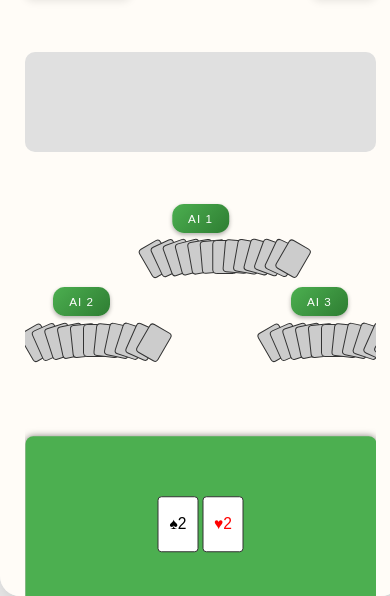
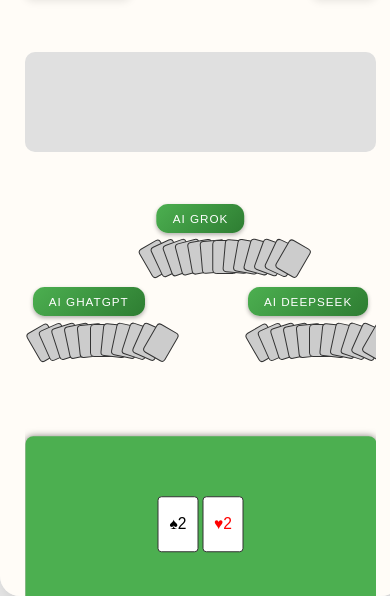
Before and after one commit to stockcorp/game, a plain HTML site: page 999/index.html in a window 390 px wide. Shown: the part 248-844 px from the top of the page. Drawn offline with Linux system fonts and the light colour scheme.

Commit message:
Update index.html

```diff
--- a/999/index.html
+++ b/999/index.html
@@ -126,16 +126,16 @@
             position: absolute;
             transform-origin: bottom center;
         }
-        #ai1 {
+        #aiGrok {
             top: min(5vw, 20px);
             left: 50%;
             transform: translateX(-50%);
         }
-        #ai2 {
+        #aiGhatGPT {
             left: min(5vw, 20px);
             top: min(25vw, 150px);
         }
-        #ai3 {
+        #aiDeepSeek {
             right: min(5vw, 20px);
             top: min(25vw, 150px);
         }
@@ -234,18 +234,18 @@
             background: linear-gradient(135deg, #f44336, #d32f2f);
         }
         @media (max-width: 768px) {
-            #ai1 { top: 5vh; }
-            #ai2 { left: 5vw; top: min(20vh, 120px); }
-            #ai3 { right: 5vw; top: min(20vh, 120px); }
+            #aiGrok { top: 5vh; }
+            #aiGhatGPT { left: 5vw; top: min(20vh, 120px); }
+            #aiDeepSeek { right: 5vw; top: min(20vh, 120px); }
             .player-label { font-size: min(3vw, 16px); padding: 0.5rem 1rem; }
             #info-panel { padding: min(2vw, 10px); }
             #status, #scores, #timer { font-size: min(4vw, 16px); }
             #history { font-size: min(3.5vw, 14px); }
         }
         @media (max-width: 480px) {
-            #ai1 { top: 2vh; }
-            #ai2 { left: 2vw; top: min(15vh, 100px); }
-            #ai3 { right: 2vw; top: min(15vh, 100px); }
+            #aiGrok { top: 2vh; }
+            #aiGhatGPT { left: 2vw; top: min(15vh, 100px); }
+            #aiDeepSeek { right: 2vw; top: min(15vh, 100px); }
             .card { font-size: min(4vw, 16px); }
             button { padding: 0.8rem 1.5rem; font-size: min(4vw, 16px); }
             #controls { gap: 0.5rem; }
@@ -430,17 +430,17 @@
                 <!-- 原始遊戲區域 -->
                 <div id="game-container">
                     <div id="opponents">
-                        <div class="opponent" id="ai1">
-                            <div class="player-label">AI 1</div>
-                            <div class="opponent-hand" id="ai1-hand"></div>
+                        <div class="opponent" id="aiGrok">
+                            <div class="player-label">AI Grok</div>
+                            <div class="opponent-hand" id="aiGrok-hand"></div>
                         </div>
-                        <div class="opponent" id="ai2">
-                            <div class="player-label">AI 2</div>
-                            <div class="opponent-hand" id="ai2-hand"></div>
+                        <div class="opponent" id="aiGhatGPT">
+                            <div class="player-label">AI GhatGPT</div>
+                            <div class="opponent-hand" id="aiGhatGPT-hand"></div>
                         </div>
-                        <div class="opponent" id="ai3">
-                            <div class="player-label">AI 3</div>
-                            <div class="opponent-hand" id="ai3-hand"></div>
+                        <div class="opponent" id="aiDeepSeek">
+                            <div class="player-label">AI DeepSeek</div>
+                            <div class="opponent-hand" id="aiDeepSeek-hand"></div>
                         </div>
                     </div>
                     <div id="table">
@@ -452,7 +452,7 @@
                 </div>
                 <div id="info-panel">
                     <div id="status">等待開始...</div>
-                    <div id="scores">得分: 玩家: 0 | AI 1: 0 | AI 2: 0 | AI 3: 0</div>
+                    <div id="scores">得分: 玩家: 0 | AI Grok: 0 | AI GhatGPT: 0 | AI DeepSeek: 0</div>
                     <div id="timer">計時器: 30秒</div>
                     <div id="controls">
                         <button onclick="playCards()">出牌</button>
@@ -612,14 +612,15 @@
                     playerHand.appendChild(emptyDiv);
                 }
 
-                for (let i = 1; i <= 3; i++) {
-                    const aiHand = document.getElementById(`ai${i}-hand`);
+                const aiNames = ['aiGrok', 'aiGhatGPT', 'aiDeepSeek'];
+                for (let i = 0; i < 3; i++) {
+                    const aiHand = document.getElementById(`${aiNames[i]}-hand`);
                     aiHand.innerHTML = '';
-                    if (hands[i] && hands[i].length > 0) {
-                        const cardCount = hands[i].length;
+                    if (hands[i + 1] && hands[i + 1].length > 0) {
+                        const cardCount = hands[i + 1].length;
                         const maxAngle = 60;
                         const angleStep = cardCount > 1 ? Math.min(maxAngle / (cardCount - 1), 10) : 0;
-                        hands[i].forEach((card, j) => {
+                        hands[i + 1].forEach((card, j) => {
                             const cardDiv = document.createElement('div');
                             cardDiv.classList.add('opponent-card');
                             const angle = (j - (cardCount - 1) / 2) * angleStep;
@@ -642,7 +643,7 @@
                     });
                 }
 
-                document.getElementById('scores').textContent = `得分: 玩家: ${scores[0]} | AI 1: ${scores[1]} | AI 2: ${scores[2]} | AI 3: ${scores[3]}`;
+                document.getElementById('scores').textContent = `得分: 玩家: ${scores[0]} | AI Grok: ${scores[1]} | AI GhatGPT: ${scores[2]} | AI DeepSeek: ${scores[3]}`;
             } catch (e) {
                 console.error('更新 UI 錯誤:', e);
                 showNotification('UI 渲染失敗，請重試！', 'lose');
@@ -660,7 +661,7 @@
 
         function updateStatus() {
             try {
-                const names = ['玩家', 'AI 1', 'AI 2', 'AI 3'];
+                const names = ['玩家', 'AI Grok', 'AI GhatGPT', 'AI DeepSeek'];
                 if (hands.some(hand => hand && hand.length === 0) && !gameEnded) {
                     gameEnded = true;
                     const winner = hands.findIndex(hand => hand && hand.length === 0);
@@ -967,7 +968,7 @@
             try {
                 const hand = hands[currentPlayer];
                 if (!hand) return;
-                const names = ['玩家', 'AI 1', 'AI 2', 'AI 3'];
+                const names = ['玩家', 'AI Grok', 'AI GhatGPT', 'AI DeepSeek'];
                 if (isFirstRound && !hand.some(card => card.rank === '3' && card.suit === '♣')) {
                     try {
                         passSound.play().catch(e => console.warn('無法播放 pass.mp3:', e));
@@ -994,7 +995,7 @@
                         if (combo.type !== 'single') {
                             playComboSound(combo.type);
                         }
-                        animateCards(combo.cards, `ai${currentPlayer}`, combo.type);
+                        animateCards(combo.cards, `ai${names[currentPlayer].replace(/\s/g, '')}`, combo.type);
                         moveHistory.push(`${names[currentPlayer]}出: ${combo.type} (${combo.cards.map(c => `${c.suit}${c.rank}`).join(', ')})`);
                         tableCards = combo.cards;
                         lastPlayed = combo;
@@ -1017,7 +1018,7 @@
                     if (validCombo.type !== 'single') {
                         playComboSound(validCombo.type);
                     }
-                    animateCards(validCombo.cards, `ai${currentPlayer}`, validCombo.type);
+                    animateCards(validCombo.cards, `ai${names[currentPlayer].replace(/\s/g, '')}`, validCombo.type);
                     moveHistory.push(`${names[currentPlayer]}出: ${validCombo.type} (${validCombo.cards.map(c => `${c.suit}${c.rank}`).join(', ')})`);
                     tableCards = validCombo.cards;
                     lastPlayed = validCombo;
@@ -1075,13 +1076,13 @@
                     if (source === 'player') {
                         startX = 0;
                         startY = 200;
-                    } else if (source === 'ai1') {
+                    } else if (source === 'aiAIGrok') {
                         startX = 0;
                         startY = -200;
-                    } else if (source === 'ai2') {
+                    } else if (source === 'aiAIGhatGPT') {
                         startX = -300;
                         startY = 0;
-                    } else if (source === 'ai3') {
+                    } else if (source === 'aiAIDeepSeek') {
                         startX = 300;
                         startY = 0;
                     }
```
